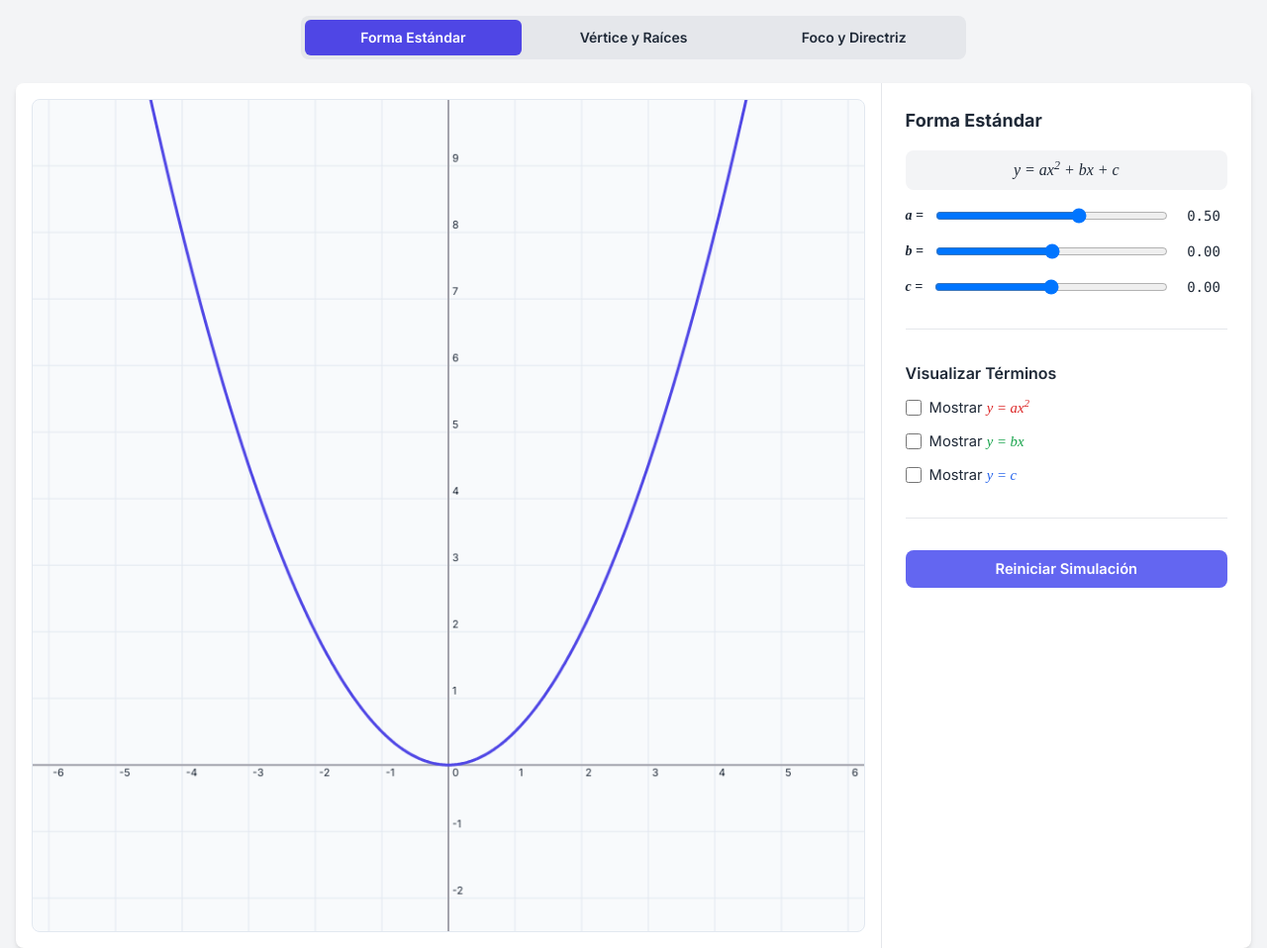
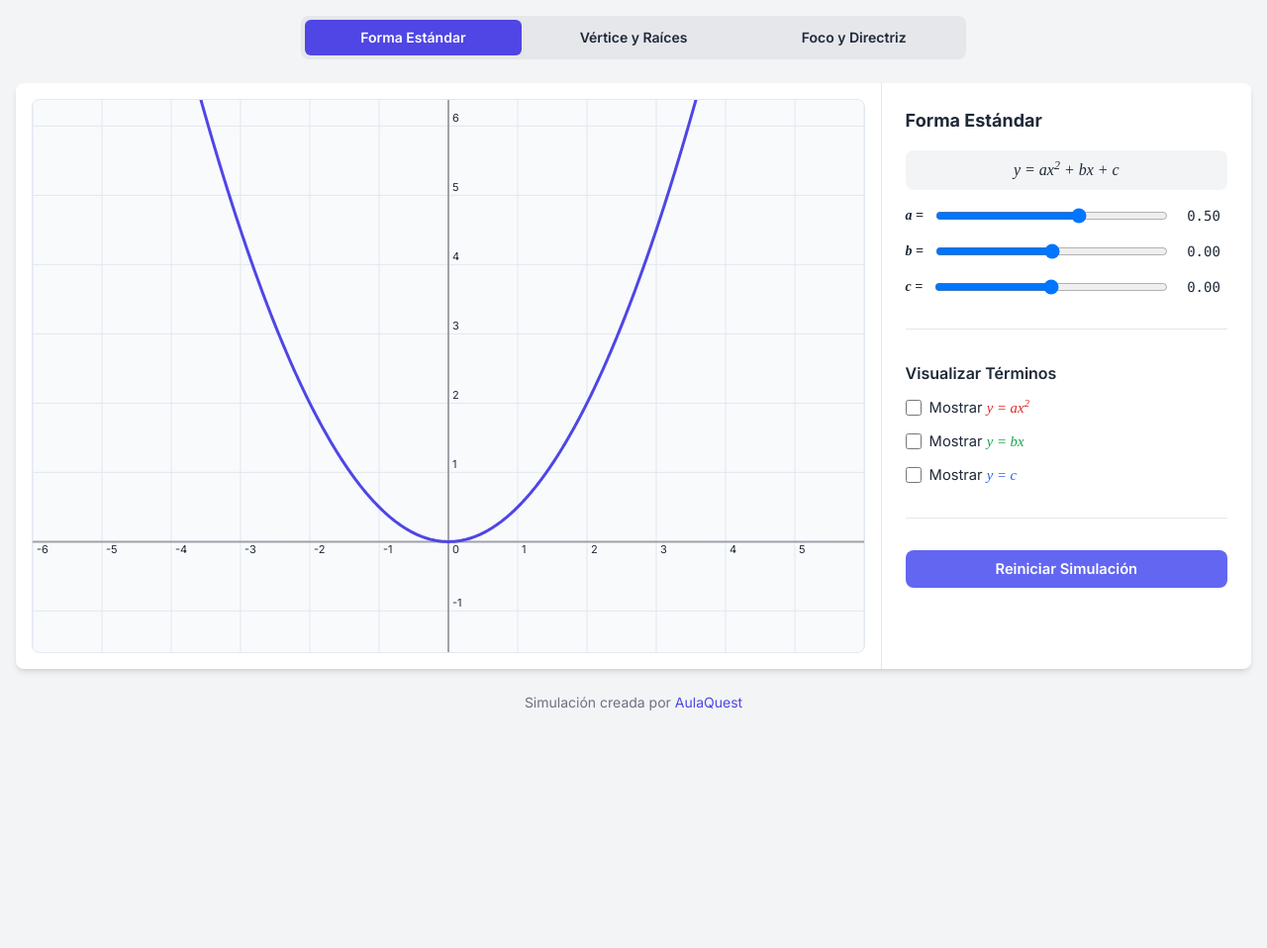
Before and after one commit to aulaquest/laboratorio-de-parabolas, a plain HTML site: page index.html in a window 1280 px wide. Shown: the top 958 px of the page at 99% size. After the commit the page ends 800 px from the top, so only its background shows below. Drawn offline with nearby package versions, Linux system fonts and the light colour scheme.

Commit message:
Update index.html

```diff
--- a/index.html
+++ b/index.html
@@ -3,15 +3,13 @@
 <head>
     <meta charset="UTF-8">
     <meta name="viewport" content="width=device-width, initial-scale=1.0, user-scalable=no">
-    <title>Laboratorio de Parábolas (Final)</title>
+    <title>Laboratorio de Parábolas (Final v2)</title>
     <script src="https://cdn.tailwindcss.com"></script>
     <link href="https://fonts.googleapis.com/css2?family=Inter:wght@400;500;600;700&display=swap" rel="stylesheet">
     <style>
         body {
             font-family: 'Inter', sans-serif;
             font-size: 92%;
-            /* Prevent scrolling on the page when interacting with the canvas on mobile */
-            touch-action: none;
         }
         .slider-container {
             display: grid;
@@ -30,10 +28,9 @@
             background-color: #f8fafc;
             cursor: grab;
             width: 100%;
-            height: auto;
-            aspect-ratio: 1/1;
+            height: 70vh; /* Controlled height */
             display: block; /* Ensures no extra space below canvas */
-            touch-action: none; /* Important for mobile interaction */
+            touch-action: none; /* Important for mobile interaction on the canvas itself */
         }
         .btn-active {
             background-color: #4f46e5;
@@ -197,10 +194,8 @@
         const fromCanvasY = canvasY => (canvasY - origin.y) / -scale;
 
         function resizeCanvas() {
-            const container = canvas.parentElement;
-            const size = container.clientWidth;
-            canvas.width = size;
-            canvas.height = size;
+            canvas.width = canvas.clientWidth; // Match drawing buffer to CSS width
+            canvas.height = canvas.clientHeight; // Match drawing buffer to CSS height
             origin = { x: canvas.width / 2, y: canvas.height * 0.8 };
             draw();
         }
@@ -480,12 +475,10 @@
         canvas.addEventListener('touchstart', e => {
             e.preventDefault();
             if (e.touches.length === 1) {
-                // Pan start
                 isDragging = true;
                 dragStart = { x: e.touches[0].clientX, y: e.touches[0].clientY };
             } else if (e.touches.length === 2) {
-                // Zoom start
-                isDragging = false; // Disable panning when zooming
+                isDragging = false;
                 pinchStartDist = Math.hypot(e.touches[0].clientX - e.touches[1].clientX, e.touches[0].clientY - e.touches[1].clientY);
             }
         }, { passive: false });
@@ -499,31 +492,26 @@
         canvas.addEventListener('touchmove', e => {
             e.preventDefault();
             if (e.touches.length === 1 && isDragging) {
-                // Panning
                 origin.x += e.touches[0].clientX - dragStart.x;
                 origin.y += e.touches[0].clientY - dragStart.y;
                 dragStart = { x: e.touches[0].clientX, y: e.touches[0].clientY };
             } else if (e.touches.length === 2) {
-                // Zooming
+                if (pinchStartDist <= 0) return;
                 const newPinchDist = Math.hypot(e.touches[0].clientX - e.touches[1].clientX, e.touches[0].clientY - e.touches[1].clientY);
-                if (pinchStartDist > 0) {
                 const rect = canvas.getBoundingClientRect();
                 const midpointX = (e.touches[0].clientX + e.touches[1].clientX) / 2 - rect.left;
                 const midpointY = (e.touches[0].clientY + e.touches[1].clientY) / 2 - rect.top;
-
                 const worldPosBefore = { x: fromCanvasX(midpointX), y: fromCanvasY(midpointY) };
 
                 const scaleFactor = newPinchDist / pinchStartDist;
                 scale *= scaleFactor;
 
                 const worldPosAfter = { x: fromCanvasX(midpointX), y: fromCanvasY(midpointY) };
-
                 origin.x += (worldPosAfter.x - worldPosBefore.x) * scale;
                 origin.y -= (worldPosAfter.y - worldPosBefore.y) * scale;
 
                 pinchStartDist = newPinchDist;
-                }
-            } else if (activeSim === 'sim3') {
+            } else if (activeSim === 'sim3' && e.touches.length === 1) {
                  parabolaPointX = fromCanvasX(e.touches[0].clientX - canvas.getBoundingClientRect().left);
             }
             draw();
```
Lines whose indentation alone changed are shown as unchanged.
